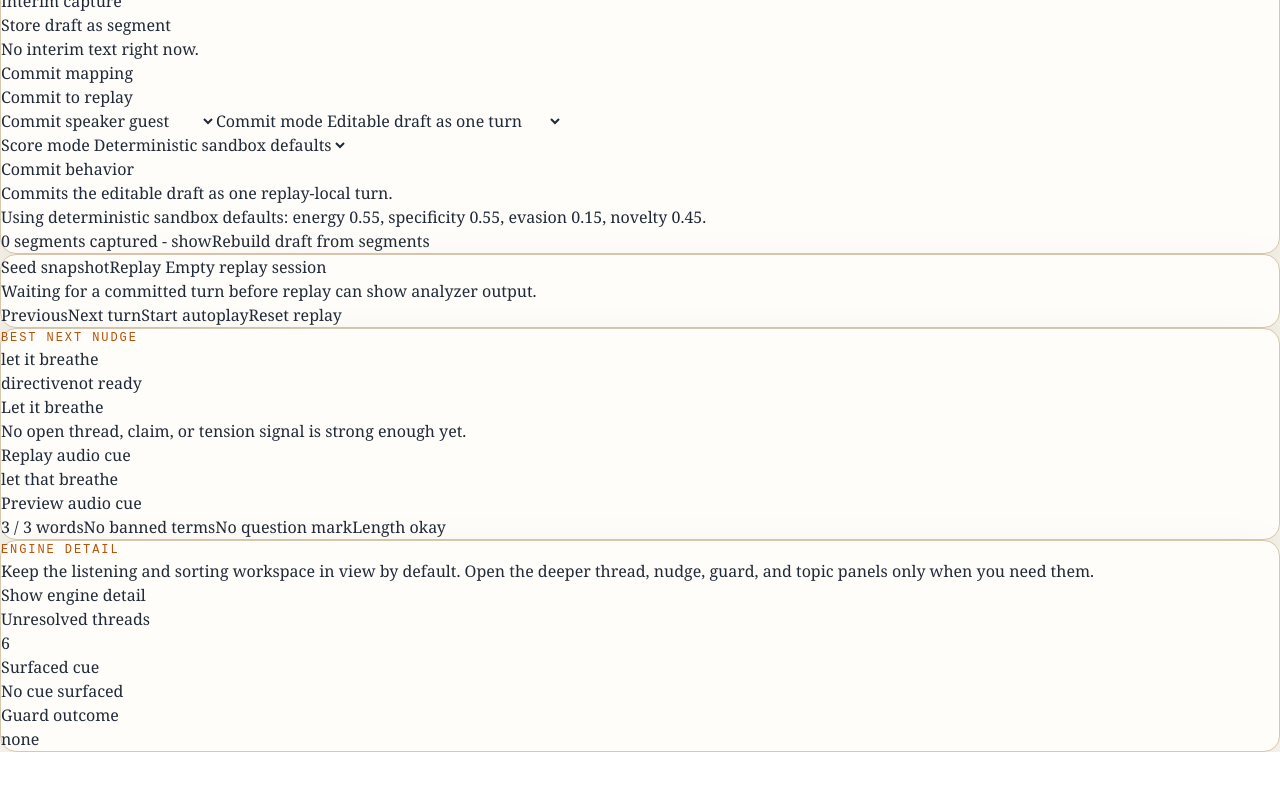
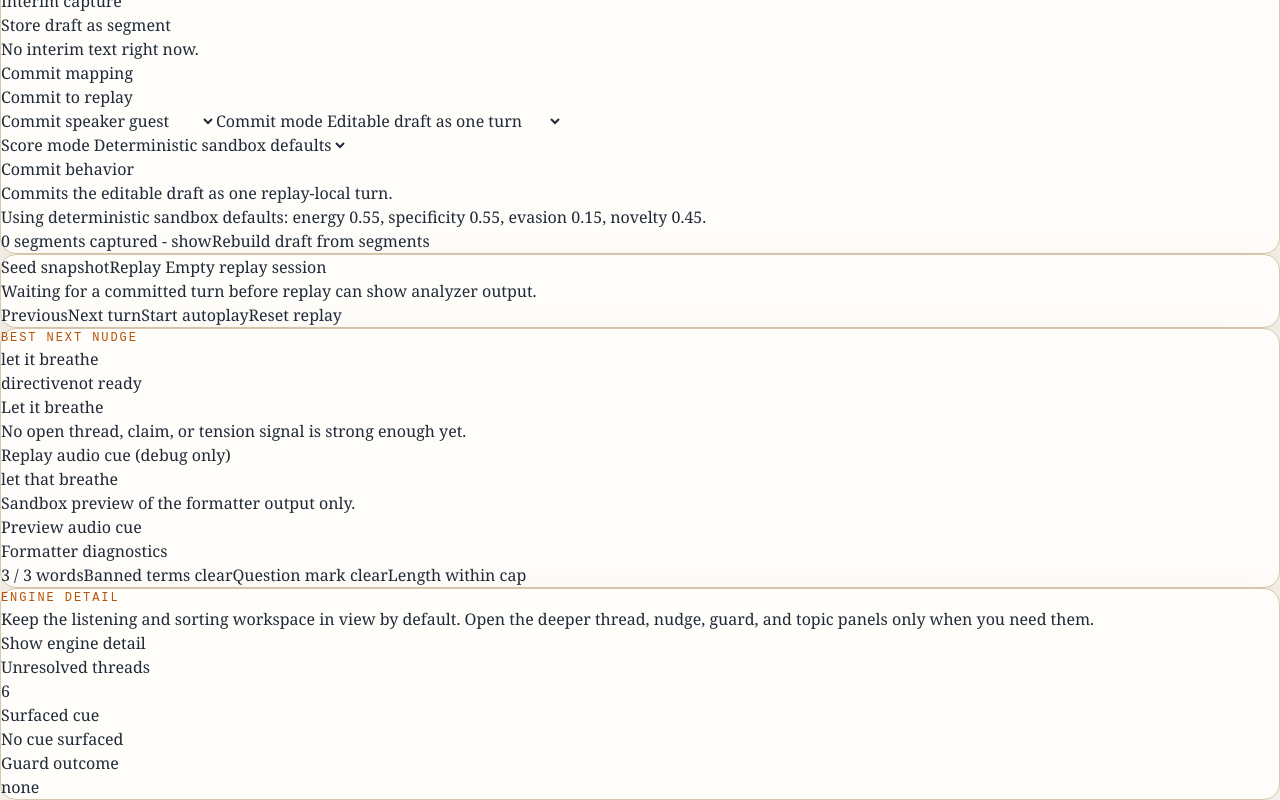
Before and after one commit to DillonPatterson/CuedUp, a Next.js app: page /interview/1/replay in a window 1280 px wide. Shown: the part 1010-1810 px from the top of the page. Before the commit the page ends 1762 px from the top, so only its background shows below. Built offline with nearby package versions, Linux system fonts and the light colour scheme.

Commit message:
Tighten replay audio cue debug assertions

```diff
--- a/components/live/interview-replay.tsx
+++ b/components/live/interview-replay.tsx
@@ -546,10 +546,13 @@ export function InterviewReplay({
                 <div className="flex flex-wrap items-center justify-between gap-3">
                   <div>
                     <p className="text-xs uppercase tracking-[0.16em] text-stone-500">
-                      Replay audio cue
+                      Replay audio cue (debug only)
                     </p>
                     <p className="mt-2 text-lg font-semibold text-stone-900">
                       {audioCue?.text ?? "No audio cue ready"}
+                    </p>
+                    <p className="mt-1 text-xs leading-5 text-stone-500">
+                      Sandbox preview of the formatter output only.
                     </p>
                   </div>
                   <button
@@ -562,27 +565,32 @@ export function InterviewReplay({
                   </button>
                 </div>
                 {audioCue ? (
-                  <div className="mt-4 flex flex-wrap gap-2 text-[11px] uppercase tracking-[0.14em] text-stone-600">
+                  <div className="mt-4">
+                    <p className="text-[11px] uppercase tracking-[0.14em] text-stone-500">
+                      Formatter diagnostics
+                    </p>
+                    <div className="mt-2 flex flex-wrap gap-2 text-[11px] uppercase tracking-[0.14em] text-stone-600">
                       <span className="rounded-full bg-stone-100 px-3 py-1">
                         {audioCue.validation.wordCount} / {audioCue.validation.maxWordCount} words
                       </span>
                       <span className="rounded-full bg-stone-100 px-3 py-1">
                         {audioCue.validation.bannedTerms.length === 0
-                        ? "No banned terms"
+                          ? "Banned terms clear"
                           : `Banned ${audioCue.validation.bannedTerms.join(", ")}`}
                       </span>
                       <span className="rounded-full bg-stone-100 px-3 py-1">
                         {audioCue.validation.hasQuestionMark
-                        ? "Has question mark"
-                        : "No question mark"}
+                          ? "Question mark present"
+                          : "Question mark clear"}
                       </span>
                       <span className="rounded-full bg-stone-100 px-3 py-1">
                         {audioCue.validation.isEmpty
-                        ? "Empty cue"
+                          ? "Cue empty"
                           : audioCue.validation.isAwkwardlyLong
-                          ? "Too long"
-                          : "Length okay"}
+                            ? "Length flagged"
+                            : "Length within cap"}
                       </span>
+                    </div>
                   </div>
                 ) : null}
               </div>
```
Also changed, not shown: scripts/prove-replay-checkpoints.ts (+10 -10 lines), scripts/verify-replay-turn-normalization.ts (+16 -6 lines). Lines whose indentation alone changed are shown as unchanged.
